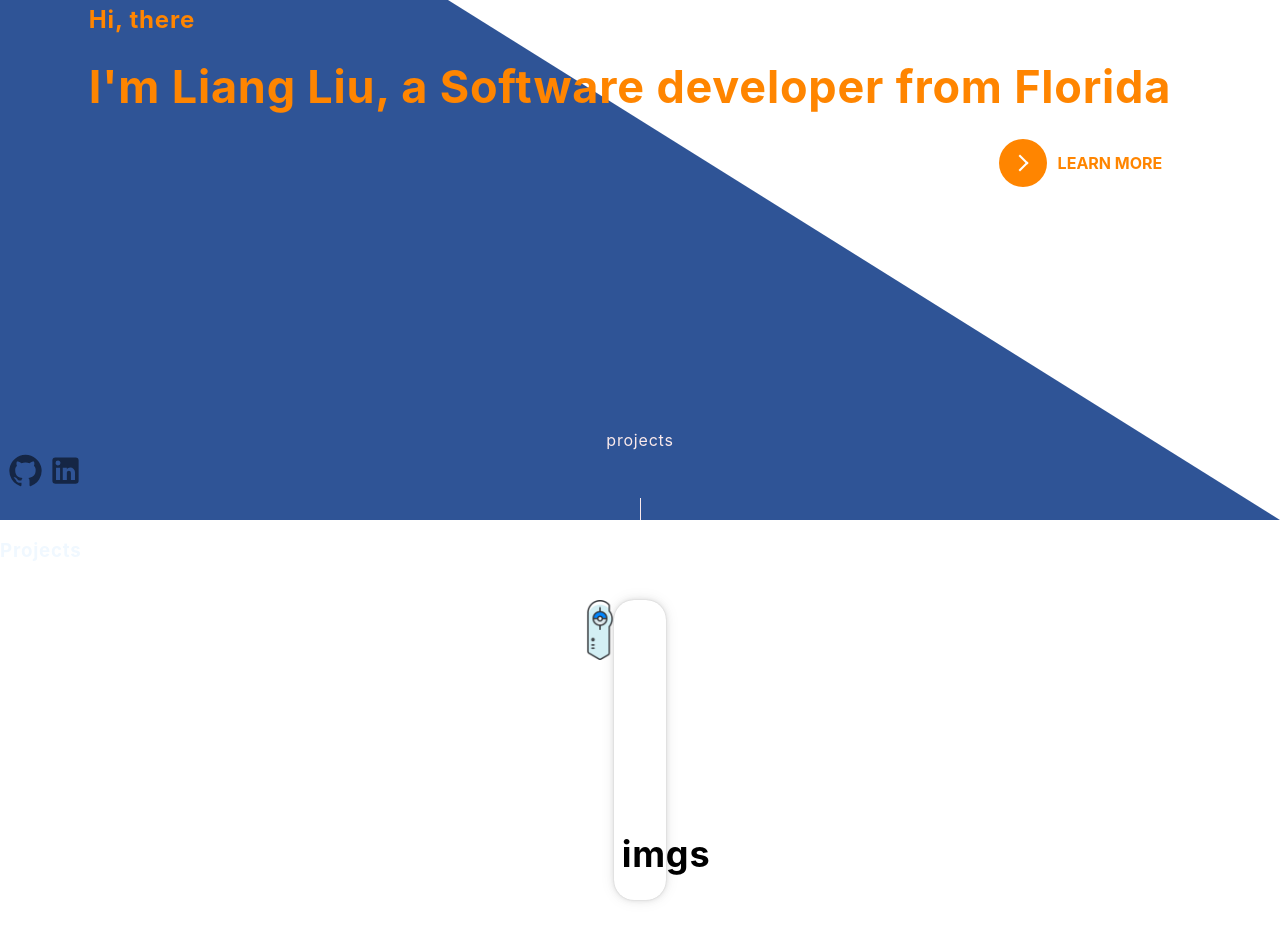
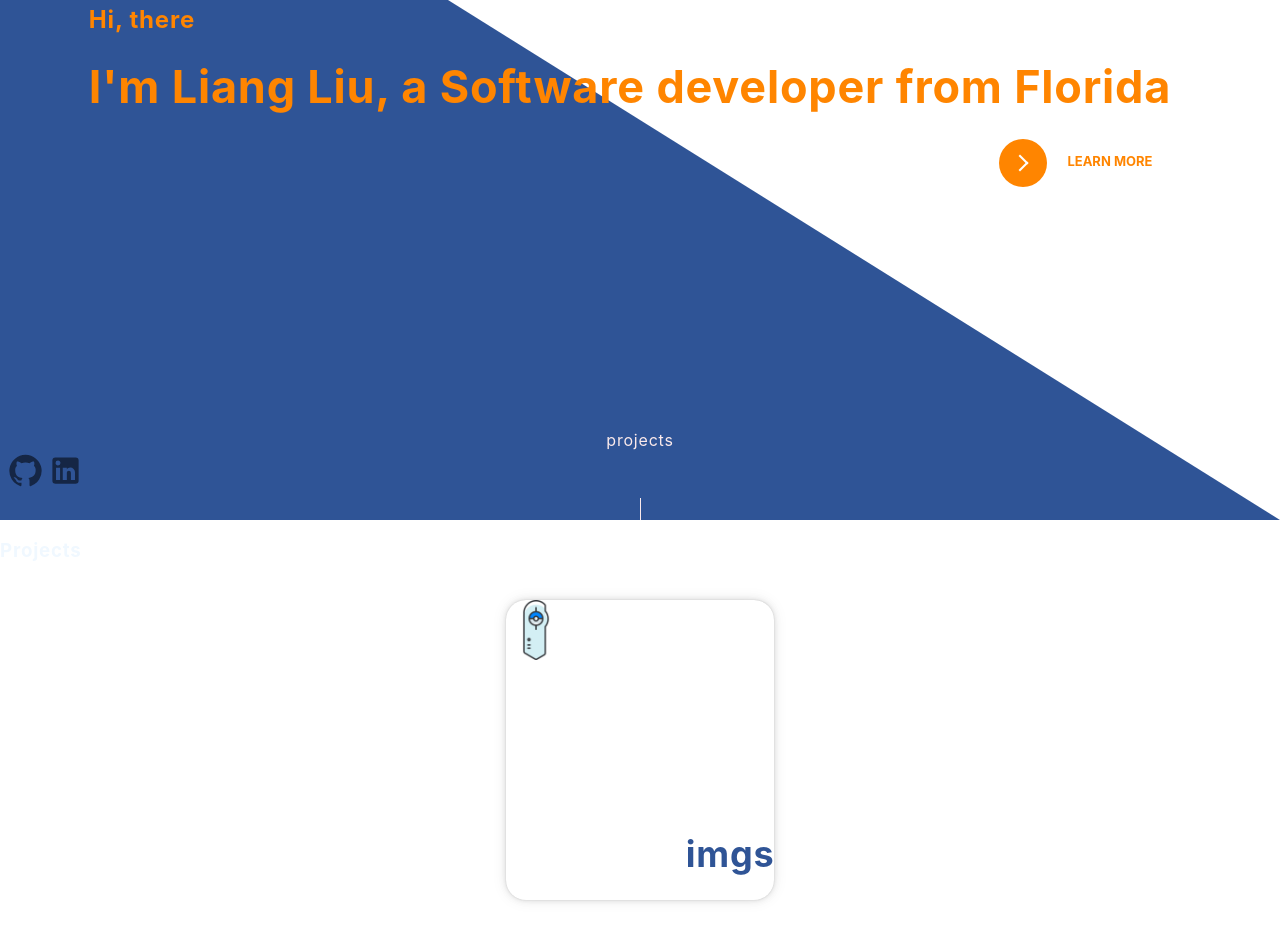
Before and after one commit to a1484414286/a1484414286.github.io, a React (Create React App) app: page / in a window 1280 px wide. Shown: the part 280-1222 px from the top of the page. Built offline with nearby package versions, Linux system fonts and the light colour scheme.

Commit message:
completed flip card feature, next step will be adding description on the project card

```diff
--- a/src/components/CardItem.js
+++ b/src/components/CardItem.js
@@ -9,18 +9,25 @@ export default class CardItem extends React.Component {
       super(props);
       this.state = {
         modal : false,
-      };
+        transformed : false,
+        frontTransform : false
+    };
     }
     render()
     {
         const variants =
         {
-            offscreen:
+            flipped :
             {
-                y: 400,
+                rotateY : 90,
+                transition:
+                {
+                    type : "spring",
+                    bounce: 0.3,
+                    duration : 0.1
+                }
             },
-
-            onscreen:
+            hover :
             {
                 y: -10,
                 rotate: 0,
@@ -33,33 +40,88 @@ export default class CardItem extends React.Component {
             }
         };
 
-
         const modalOpen = () => {
+            this.setState({transformed : false});
             this.setState({ modal: !this.state.modal });
+            this.setState({frontTransform : false})
         }
 
+        const transformEnd = () =>
+        {
+            //this acts as a first time trigger protective mechanism
+            //why? you may ask. it's because when the card is flipped at first, onAnimationComplete will see that there is no animation playing
+            //therefore, it will consider the animation has been completed. it will flip the card when i click it first
+            if(this.state.transformed)
+            {
+                modalOpen();
+            }
+        }
+
+        const transformController = () =>
+        {
+            this.setState({transformed : !this.state.transformed})
+        }
+
+
+
+        const frontTransformController = () =>
+        {
+            this.setState({frontTransform : !this.state.frontTransform});
+        }
+
+        const flippedAnimation = () =>
+        {
+            //similar process thought as previous one
+            if(this.state.frontTransform)
+            {
+                this.setState({modal : !this.state.modal})
+            }
+        }
 
         const {img,text} = this.props;
                 return(
                         <motion.div
-                            onClick={modalOpen}
-                            className="card-container container "
+                            className="card-container container"
                             viewport={{ once: false, amount: 0.8 }}>
-                            {
+                                {
                                 this.state.modal ?
                                 (
-                                    <motion.div onClick={modalOpen} src={img} initial="offScreen" whileHover="onscreen" className="card" variants={variants}>
-                                        <span>{this.props.hidden}</span>
+                                    <motion.div src={img}
+                                    animate = {this.state.transformed ? "flipped" : ""}
+                                    whileHover="hover"
+                                    className="card back-card"
+                                    variants={variants}
+                                    onAnimationComplete={transformEnd}
+                                    >
+                                        <span style={{fontSize:"small", color:"#2f5496"}}>{this.props.hidden}</span>
+                                        <div className='learn-more'>
+                                            <button className="learn-more">
+                                            <span aria-hidden="true" class="circle">
+                                            <span class="icon arrow"></span>
+                                            </span>
+                                            <span class="button-text">Learn More</span>
+                                            </button>
+                                        </div>
+                                        <div className="X-button-container">
+                                            <button className="X-button" onClick={transformController}>X</button>
+                                        </div>
                                     </motion.div>
                                 )
                                 :
                                 (
-                                    <motion.div onClick={modalOpen} src={img} initial="offScreen" whileHover="onscreen" className="card" variants={variants}>
+                                    <motion.div onClick={frontTransformController}
+                                    src={img}
+                                    whileHover="hover"
+                                    className="card"
+                                    animate = {this.state.frontTransform ? "flipped" : ""}
+                                    onAnimationComplete={flippedAnimation}
+                                    variants={variants}
+                                    >
                                         <div className='img-box'>
                                             <img className='card-image' alt="Card" src={img} />
                                         </div>
                                         <div className='title'>
-                                            <h1 style={{color : "black"}}>{text}</h1>
+                                            <h1 style={{color : "#2f5496"}}>{text}</h1>
                                         </div>
                                     </motion.div>
                                 )
--- a/src/css/CardItem.css
+++ b/src/css/CardItem.css
@@ -99,6 +99,7 @@
 
   .card-container {
     height: auto;
+    width: 100%;
     overflow: hidden;
     display: absolute;
     align-items: center;
@@ -142,3 +143,42 @@
   height: 100%;
   width: 500%;
 }
+
+
+
+.back-card
+{
+  display: flex;
+  justify-content: space-between;
+  align-items: center;
+}
+
+
+.X-button
+{
+  display: grid;
+  width: 180%;
+  height: 8%;
+  border: 1px solid black;
+  border-radius: 50%;
+}
+
+.X-button-container
+{
+  display: grid;
+  width: 50px;
+  height: 100%;
+  font-size: large;
+  justify-content: space-around;
+}
+
+.learn-more
+{
+  font-size: small;
+}
+
+.transformed
+{
+  transform: scale(1.5);
+  transition: transform 0.8 ease-in-out;
+}
```
